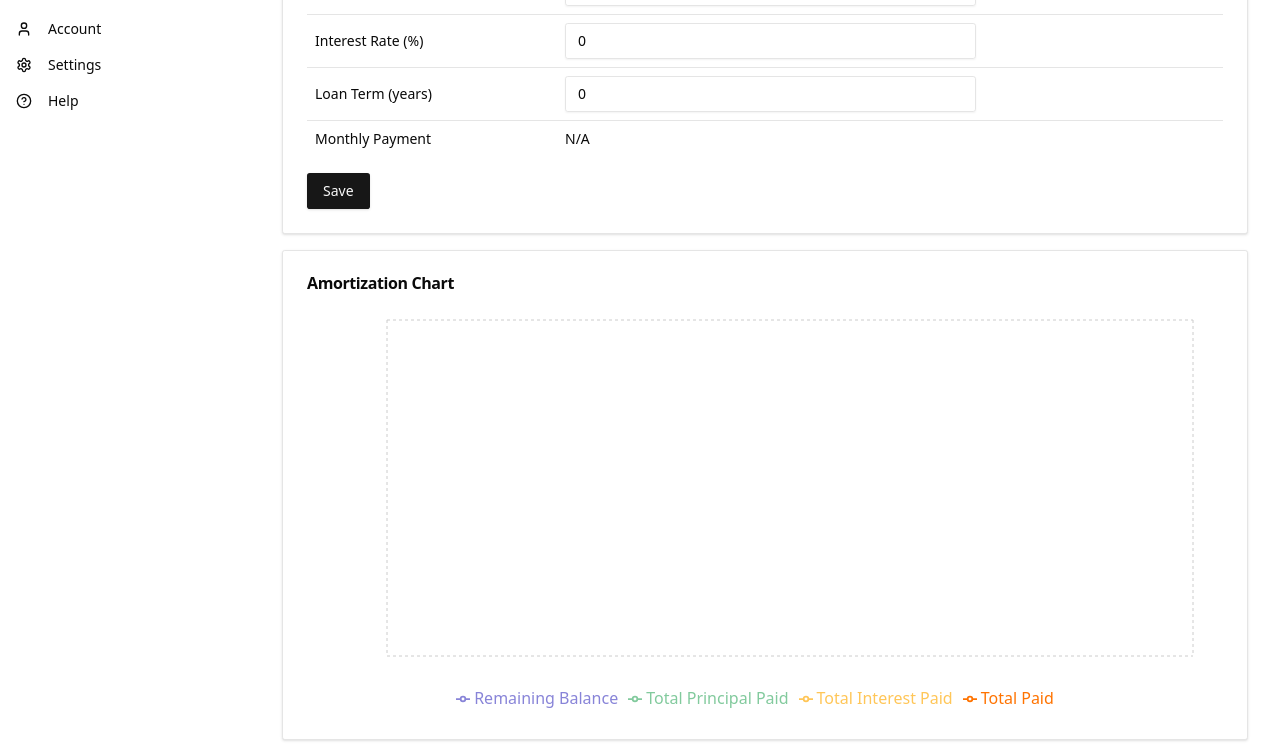
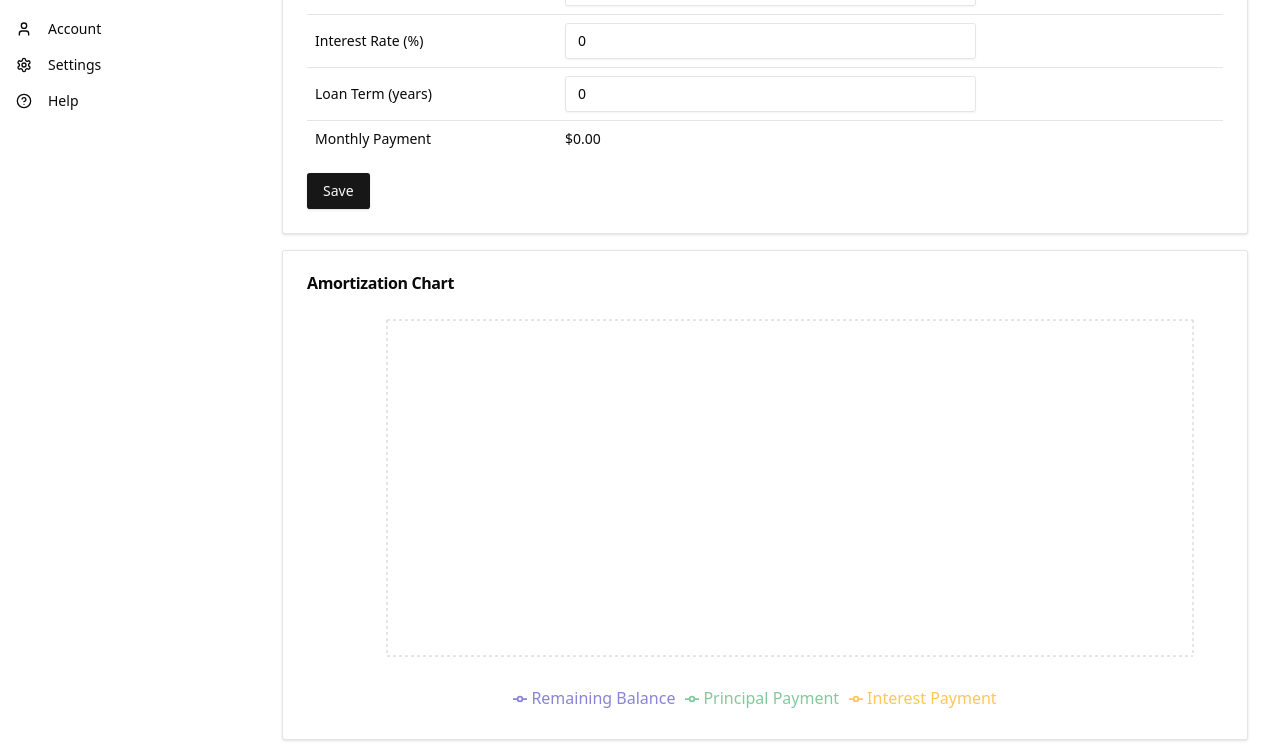
Before and after one commit to stevenkilzer/calc, a Next.js app: page /project/1/loan-details in a window 1280 px wide. Shown: the part 260-1014 px from the top of the page. Built offline with nearby package versions, Linux system fonts and the light colour scheme.

Commit message:
FinCalc Refactor

```diff
--- a/src/components/BalanceSheet.tsx
+++ b/src/components/BalanceSheet.tsx
@@ -8,14 +8,9 @@ import { Button } from "@/components/ui/button"
 import { Table, TableBody, TableCell, TableHead, TableHeader, TableRow } from "@/components/ui/table"
 import { formatNumber } from "@/lib/utils"
 import { FormattedNumberInput } from '@/components/FormattedNumberInput'
+import { calculateFinancials, FinancialData } from '@/lib/financialCalculations'
 
-type BalanceSheetData = {
-  revenue: { ecommerce: number; wholesale: number; }
-  cogs: number;
-  selling: number;
-  marketing: number;
-  coreOverhead: number;
-}
+type BalanceSheetData = FinancialData['balanceSheet']
 
 const defaultData: BalanceSheetData = {
   revenue: { ecommerce: 0, wholesale: 0 },
@@ -68,14 +63,11 @@ export default function BalanceSheetPage() {
     }
   }
 
-  // Calculations
-  const netRevenue = data.revenue.ecommerce + data.revenue.wholesale
-  const grossProfit = netRevenue - data.cogs
-  const grossMargin = netRevenue !== 0 ? (grossProfit / netRevenue) * 100 : 0
-  const contributionProfit = grossProfit - data.selling - data.marketing
-  const contributionMargin = netRevenue !== 0 ? (contributionProfit / netRevenue) * 100 : 0
-  const operatingIncome = contributionProfit - data.coreOverhead
-  const operatingMargin = netRevenue !== 0 ? (operatingIncome / netRevenue) * 100 : 0
+  const financials = calculateFinancials({
+    balanceSheet: data,
+    loanDetails: project?.data?.loanDetails || { loanAmount: 0, interestRate: 0, loanTerm: 0 },
+    cashFlow: project?.data?.cashFlow || { operating: 0, investing: 0, financing: 0 },
+  })
 
   const renderRow = (label: string, value: number, isInput: boolean = false, field: keyof BalanceSheetData, subfield: keyof BalanceSheetData['revenue'] | null = null, isTotal: boolean = false) => (
     <TableRow className={isTotal ? "bg-muted" : ""}>
@@ -91,7 +83,7 @@ export default function BalanceSheetPage() {
           `$${formatNumber(value)}`
         )}
       </TableCell>
-      <TableCell>{netRevenue !== 0 ? `${formatNumber((value / netRevenue) * 100, 1)}%` : 'N/A'}</TableCell>
+      <TableCell>{financials.netRevenue !== 0 ? `${formatNumber((value / financials.netRevenue) * 100, 1)}%` : 'N/A'}</TableCell>
     </TableRow>
   )
 
@@ -119,25 +111,25 @@ export default function BalanceSheetPage() {
               </TableRow>
               {renderRow("E-commerce", data.revenue.ecommerce, true, 'revenue', 'ecommerce')}
               {renderRow("Wholesale", data.revenue.wholesale, true, 'revenue', 'wholesale')}
-              {renderRow("Net Revenue", netRevenue, false, 'revenue', null, true)}
+              {renderRow("Net Revenue", financials.netRevenue, false, 'revenue', null, true)}
               {renderRow("COGs", data.cogs, true, 'cogs')}
-              {renderRow("Gross Profit", grossProfit, false, 'revenue', null, true)}
+              {renderRow("Gross Profit", financials.grossProfit, false, 'revenue', null, true)}
               <TableRow>
                 <TableCell className="pl-4 italic">Gross Margin</TableCell>
-                <TableCell colSpan={2}>{formatNumber(grossMargin, 1)}%</TableCell>
+                <TableCell colSpan={2}>{formatNumber(financials.grossMargin, 1)}%</TableCell>
               </TableRow>
               {renderRow("Selling", data.selling, true, 'selling')}
               {renderRow("Marketing", data.marketing, true, 'marketing')}
-              {renderRow("Contribution Profit", contributionProfit, false, 'revenue', null, true)}
+              {renderRow("Contribution Profit", financials.contributionProfit, false, 'revenue', null, true)}
               <TableRow>
                 <TableCell className="pl-4 italic">Contribution Margin</TableCell>
-                <TableCell colSpan={2}>{formatNumber(contributionMargin, 1)}%</TableCell>
+                <TableCell colSpan={2}>{formatNumber(financials.contributionMargin, 1)}%</TableCell>
               </TableRow>
               {renderRow("Core Overhead", data.coreOverhead, true, 'coreOverhead')}
-              {renderRow("Operating Income", operatingIncome, false, 'revenue', null, true)}
+              {renderRow("Operating Income", financials.operatingIncome, false, 'revenue', null, true)}
               <TableRow>
                 <TableCell className="pl-4 italic">Operating Margin</TableCell>
-                <TableCell colSpan={2}>{formatNumber(operatingMargin, 1)}%</TableCell>
+                <TableCell colSpan={2}>{formatNumber(financials.operatingMargin, 1)}%</TableCell>
               </TableRow>
             </TableBody>
           </Table>
--- a/src/components/LoanDetails.tsx
+++ b/src/components/LoanDetails.tsx
@@ -10,15 +10,13 @@ import { Switch } from "@/components/ui/switch"
 import { Table, TableBody, TableCell, TableHead, TableHeader, TableRow } from "@/components/ui/table"
 import { formatNumber } from "@/lib/utils"
 import { LineChart, Line, XAxis, YAxis, CartesianGrid, Tooltip, Legend, ResponsiveContainer } from 'recharts'
+import { calculateFinancials, generateAmortizationSchedule, FinancialData } from '@/lib/financialCalculations'
 
-type LoanData = {
+type LoanData = FinancialData['loanDetails'] & {
   isBusinessPurchase: boolean;
   purchasePrice: number;
   downPayment: number;
   thirdPartyInvestment: number;
-  loanAmount: number;
-  interestRate: number;
-  loanTerm: number;
 }
 
 const LoanDetails: React.FC<{ projectId: string }> = ({ projectId }) => {
@@ -51,46 +49,17 @@ const LoanDetails: React.FC<{ projectId: string }> = ({ projectId }) => {
     }
   }
 
-  // Calculations
   const calculatedLoanAmount = data.isBusinessPurchase
     ? data.purchasePrice - data.downPayment - data.thirdPartyInvestment
     : data.loanAmount
 
-  const monthlyInterestRate = data.interestRate / 12 / 100
-  const numberOfPayments = data.loanTerm * 12
-  const monthlyPayment = calculatedLoanAmount * (monthlyInterestRate * Math.pow(1 + monthlyInterestRate, numberOfPayments)) / (Math.pow(1 + monthlyInterestRate, numberOfPayments) - 1)
+  const financials = calculateFinancials({
+    balanceSheet: project?.data?.balanceSheet || { revenue: { ecommerce: 0, wholesale: 0 }, cogs: 0, selling: 0, marketing: 0, coreOverhead: 0 },
+    loanDetails: { ...data, loanAmount: calculatedLoanAmount },
+    cashFlow: project?.data?.cashFlow || { operating: 0, investing: 0, financing: 0 },
+  })
 
-  // Calculate amortization schedule
-  const calculateAmortizationSchedule = () => {
-    let remainingBalance = calculatedLoanAmount
-    let totalPrincipalPaid = 0
-    let totalInterestPaid = 0
-    let totalPaid = 0
-    const schedule = []
-
-    for (let month = 1; month <= numberOfPayments; month++) {
-      const interestPayment = remainingBalance * monthlyInterestRate
-      const principalPayment = monthlyPayment - interestPayment
-      remainingBalance -= principalPayment
-      totalPrincipalPaid += principalPayment
-      totalInterestPaid += interestPayment
-      totalPaid += monthlyPayment
-
-      if (month % 12 === 0 || month === 1 || month === numberOfPayments) {
-        schedule.push({
-          month,
-          remainingBalance,
-          totalPrincipalPaid,
-          totalInterestPaid,
-          totalPaid
-        })
-      }
-    }
-
-    return schedule
-  }
-
-  const amortizationSchedule = calculateAmortizationSchedule()
+  const amortizationSchedule = generateAmortizationSchedule({ ...data, loanAmount: calculatedLoanAmount })
 
   const renderRow = (label: string, value: string | number, percentage: number | null = null, inputProps?: React.InputHTMLAttributes<HTMLInputElement>) => (
     <TableRow>
@@ -169,7 +138,7 @@ const LoanDetails: React.FC<{ projectId: string }> = ({ projectId }) => {
                 value: data.loanTerm,
                 onChange: (e) => handleInputChange('loanTerm', Number(e.target.value))
               })}
-              {renderRow("Monthly Payment", isNaN(monthlyPayment) ? 'N/A' : monthlyPayment, null)}
+              {renderRow("Monthly Payment", financials.monthlyPayment, null)}
             </TableBody>
           </Table>
           <div className="mt-4">
@@ -197,9 +166,8 @@ const LoanDetails: React.FC<{ projectId: string }> = ({ projectId }) => {
               />
               <Legend />
               <Line type="monotone" dataKey="remainingBalance" name="Remaining Balance" stroke="#8884d8" />
-              <Line type="monotone" dataKey="totalPrincipalPaid" name="Total Principal Paid" stroke="#82ca9d" />
-              <Line type="monotone" dataKey="totalInterestPaid" name="Total Interest Paid" stroke="#ffc658" />
-              <Line type="monotone" dataKey="totalPaid" name="Total Paid" stroke="#ff7300" />
+              <Line type="monotone" dataKey="principalPayment" name="Principal Payment" stroke="#82ca9d" />
+              <Line type="monotone" dataKey="interestPayment" name="Interest Payment" stroke="#ffc658" />
             </LineChart>
           </ResponsiveContainer>
         </CardContent>
@@ -213,16 +181,8 @@ const LoanDetails: React.FC<{ projectId: string }> = ({ projectId }) => {
           <Table>
             <TableBody>
               {renderRow("Total Principal", formatNumber(calculatedLoanAmount))}
-              {amortizationSchedule.length > 0 ? (
-                <>
-                  {renderRow("Total Interest", formatNumber(amortizationSchedule[amortizationSchedule.length - 1].totalInterestPaid))}
-                  {renderRow("Total Paid", formatNumber(amortizationSchedule[amortizationSchedule.length - 1].totalPaid))}
-                </>
-              ) : (
-                <TableRow>
-                  <TableCell colSpan={3}>Unable to calculate loan summary. Please ensure all loan details are entered correctly.</TableCell>
-                </TableRow>
-              )}
+              {renderRow("Total Interest", formatNumber(financials.totalInterest))}
+              {renderRow("Total Paid", formatNumber(financials.totalPaid))}
             </TableBody>
           </Table>
         </CardContent>
--- /dev/null
+++ b/src/lib/financialCalculations.ts
@@ -0,0 +1,105 @@
+// financialCalculations.ts
+
+export interface FinancialData {
+    balanceSheet: {
+      revenue: { ecommerce: number; wholesale: number };
+      cogs: number;
+      selling: number;
+      marketing: number;
+      coreOverhead: number;
+    };
+    loanDetails: {
+      loanAmount: number;
+      interestRate: number;
+      loanTerm: number;
+    };
+    cashFlow: {
+      operating: number;
+      investing: number;
+      financing: number;
+    };
+  }
+
+  export function calculateFinancials(data: FinancialData) {
+    const balanceSheet = calculateBalanceSheet(data.balanceSheet);
+    const loanDetails = calculateLoanDetails(data.loanDetails);
+    const cashFlow = calculateCashFlow(data.cashFlow);
+
+    return {
+      ...balanceSheet,
+      ...loanDetails,
+      ...cashFlow,
+    };
+  }
+
+  function calculateBalanceSheet(balanceSheet: FinancialData['balanceSheet']) {
+    const netRevenue = balanceSheet.revenue.ecommerce + balanceSheet.revenue.wholesale;
+    const grossProfit = netRevenue - balanceSheet.cogs;
+    const grossMargin = netRevenue !== 0 ? (grossProfit / netRevenue) * 100 : 0;
+    const contributionProfit = grossProfit - balanceSheet.selling - balanceSheet.marketing;
+    const contributionMargin = netRevenue !== 0 ? (contributionProfit / netRevenue) * 100 : 0;
+    const operatingIncome = contributionProfit - balanceSheet.coreOverhead;
+    const operatingMargin = netRevenue !== 0 ? (operatingIncome / netRevenue) * 100 : 0;
+
+    return {
+      netRevenue,
+      grossProfit,
+      grossMargin,
+      contributionProfit,
+      contributionMargin,
+      operatingIncome,
+      operatingMargin,
+    };
+  }
+
+  function calculateLoanDetails(loanDetails: FinancialData['loanDetails']) {
+    const monthlyInterestRate = loanDetails.interestRate / 12 / 100;
+    const numberOfPayments = loanDetails.loanTerm * 12;
+    const monthlyPayment =
+      loanDetails.loanAmount *
+      (monthlyInterestRate * Math.pow(1 + monthlyInterestRate, numberOfPayments)) /
+      (Math.pow(1 + monthlyInterestRate, numberOfPayments) - 1);
+
+    return {
+      monthlyPayment: isNaN(monthlyPayment) ? 0 : monthlyPayment,
+      totalInterest: (monthlyPayment * numberOfPayments) - loanDetails.loanAmount,
+      totalPaid: monthlyPayment * numberOfPayments,
+    };
+  }
+
+  function calculateCashFlow(cashFlow: FinancialData['cashFlow']) {
+    const netCashFlow = cashFlow.operating + cashFlow.investing + cashFlow.financing;
+
+    return {
+      netCashFlow,
+    };
+  }
+
+  export function generateAmortizationSchedule(loanDetails: FinancialData['loanDetails']) {
+    const { loanAmount, interestRate, loanTerm } = loanDetails;
+    const monthlyInterestRate = interestRate / 12 / 100;
+    const numberOfPayments = loanTerm * 12;
+    const monthlyPayment =
+      loanAmount *
+      (monthlyInterestRate * Math.pow(1 + monthlyInterestRate, numberOfPayments)) /
+      (Math.pow(1 + monthlyInterestRate, numberOfPayments) - 1);
+
+    let remainingBalance = loanAmount;
+    const schedule = [];
+
+    for (let month = 1; month <= numberOfPayments; month++) {
+      const interestPayment = remainingBalance * monthlyInterestRate;
+      const principalPayment = monthlyPayment - interestPayment;
+      remainingBalance -= principalPayment;
+
+      schedule.push({
+        month,
+        payment: monthlyPayment,
+        principalPayment,
+        interestPayment,
+        remainingBalance,
+      });
+    }
+
+    return schedule;
+  }
```
